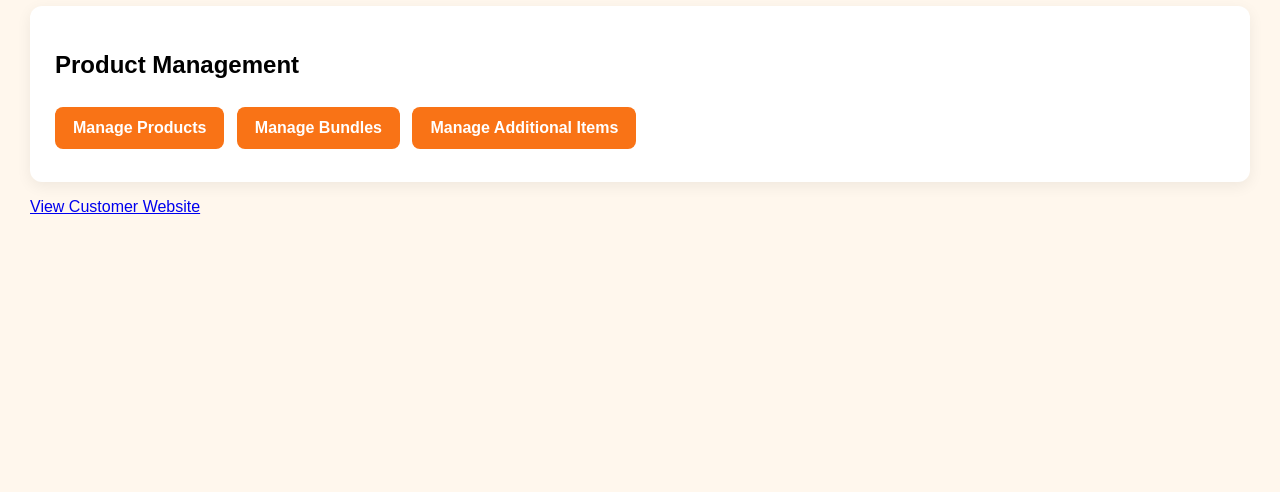
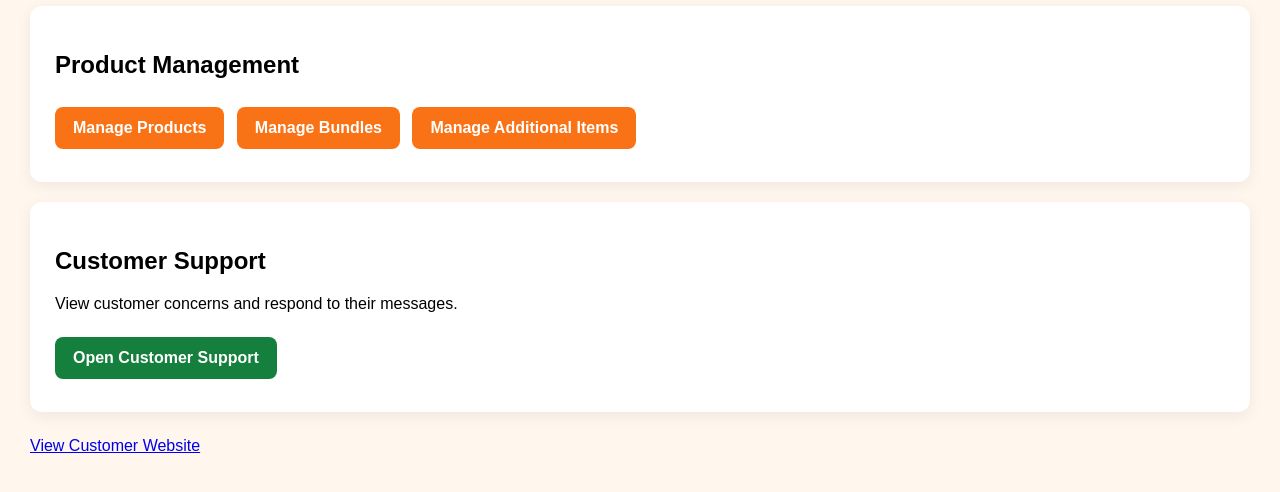
Before and after one commit to lhouienellestomago-cell/kananke, a PHP site: page /admin_dashboard.php in a window 1280 px wide. Shown: the part 142-634 px from the top of the page. Run offline with PHP 8.4, Linux system fonts and the light colour scheme; the visitor is signed in with stand-in values (Sample User, id 1).

Commit message:
Update admin_dashboard.php

```diff
--- a/admin_dashboard.php
+++ b/admin_dashboard.php
@@ -1,7 +1,6 @@
 <?php
 session_start();
 
-// Allow administrators only
 if (
     !isset($_SESSION["loggedIn"]) ||
     $_SESSION["loggedIn"] !== true ||
@@ -53,6 +52,14 @@ if (
 .admin-btn:hover {
     background: #ea580c;
 }
+
+.support-btn {
+    background: #15803d;
+}
+
+.support-btn:hover {
+    background: #166534;
+}
 </style>
 </head>
 
@@ -61,7 +68,7 @@ if (
 <h1>Admin Dashboard</h1>
 
 <p>
-        Welcome, <?= htmlspecialchars($_SESSION["user_email"]) ?>!
+    Welcome, <?= htmlspecialchars($_SESSION["user_email"] ?? "") ?>!
 </p>
 
 <div class="admin-card">
@@ -72,7 +79,16 @@ if (
     <a href="additionals.php" class="admin-btn">Manage Additional Items</a>
 </div>
 
-    <p>
+<div class="admin-card">
+    <h2>Customer Support</h2>
+    <p>View customer concerns and respond to their messages.</p>
+
+    <a href="admin_support.php" class="admin-btn support-btn">
+        Open Customer Support
+    </a>
+</div>
+
+<p style="margin-top:25px;">
     <a href="index.php">View Customer Website</a>
 </p>
 
```
Lines whose indentation alone changed are shown as unchanged.
